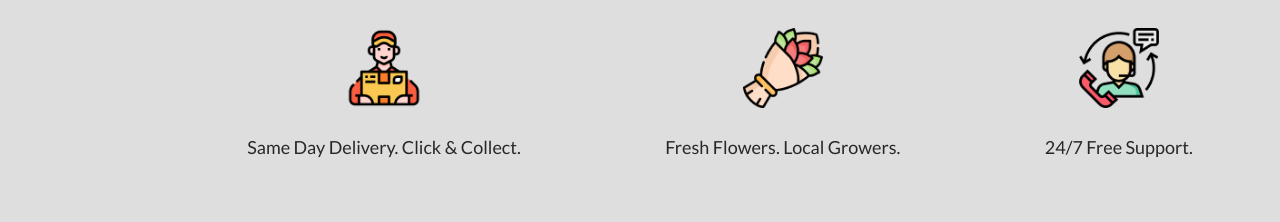
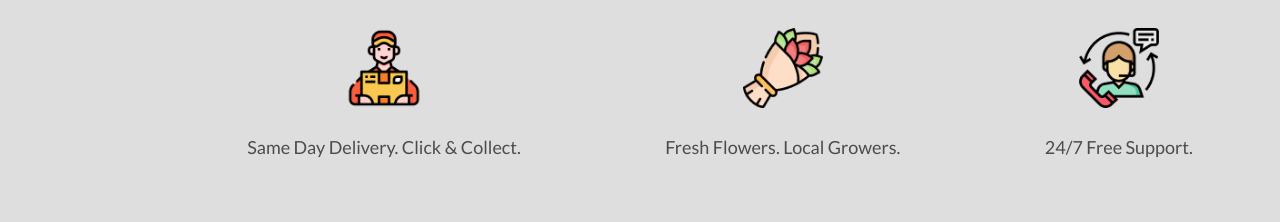
Before and after one commit to mdenjamulislam/Flower-Shop, a plain HTML site: page index.html in a window 1280 px wide. Shown: the part 1980-2202 px from the top of the page. Drawn offline with Linux system fonts and the light colour scheme.

Commit message:
Design Correction

```diff
--- a/style.css
+++ b/style.css
@@ -181,6 +181,10 @@ header {
     padding-bottom: 24px;
 }
 
+.shop-feature > .shop-fitem p {
+    color: rgb(39, 39, 39, .8);
+}
+
 
 /* ---------- Call To Action Area ------------ */
 
```
Also changed, not shown: index.html (+1 -0 lines).
